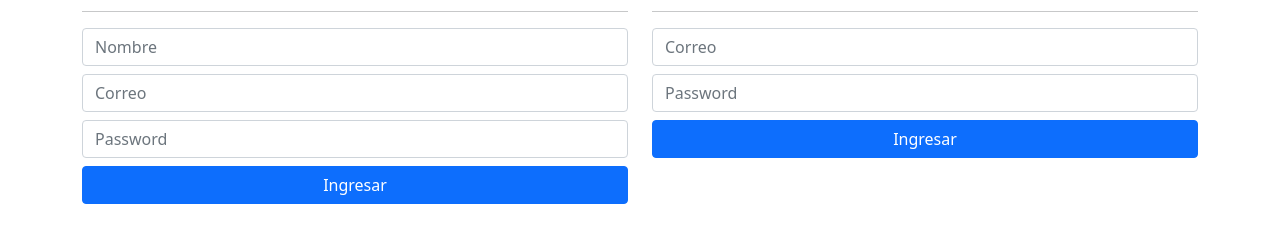
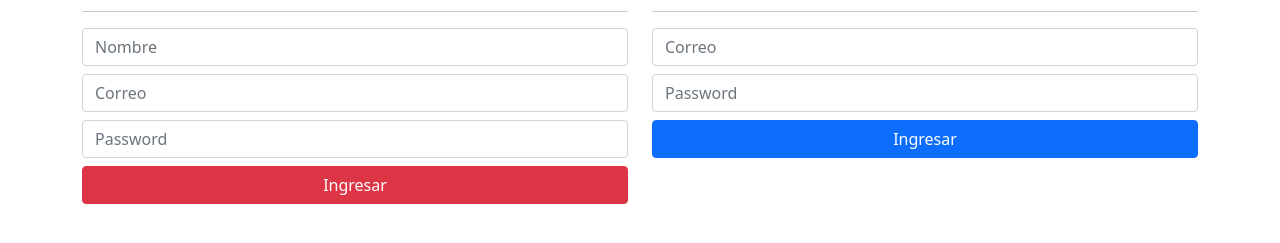
Before and after one commit to SirNico6/SocketChat-Cangrena, a website: page public/index.html in a window 1280 px wide. Shown: the part 101-344 px from the top of the page. Drawn offline with nearby package versions, Linux system fonts and the light colour scheme.

Commit message:
Basic structure

```diff
--- a/public/index.html
+++ b/public/index.html
@@ -15,7 +15,7 @@
                 <input type="text" name="name" class="form-control mb-2" placeholder="Nombre" />
                 <input type="text" name="email" class="form-control mb-2" placeholder="Correo" />
                 <input type="password" name="password" class="form-control mb-2" placeholder="Password" />
-                <button type="submit" class="btn btn-primary">
+                <button type="submit" class="btn btn-danger">
                     Ingresar
                 </button>
             </form>
```
